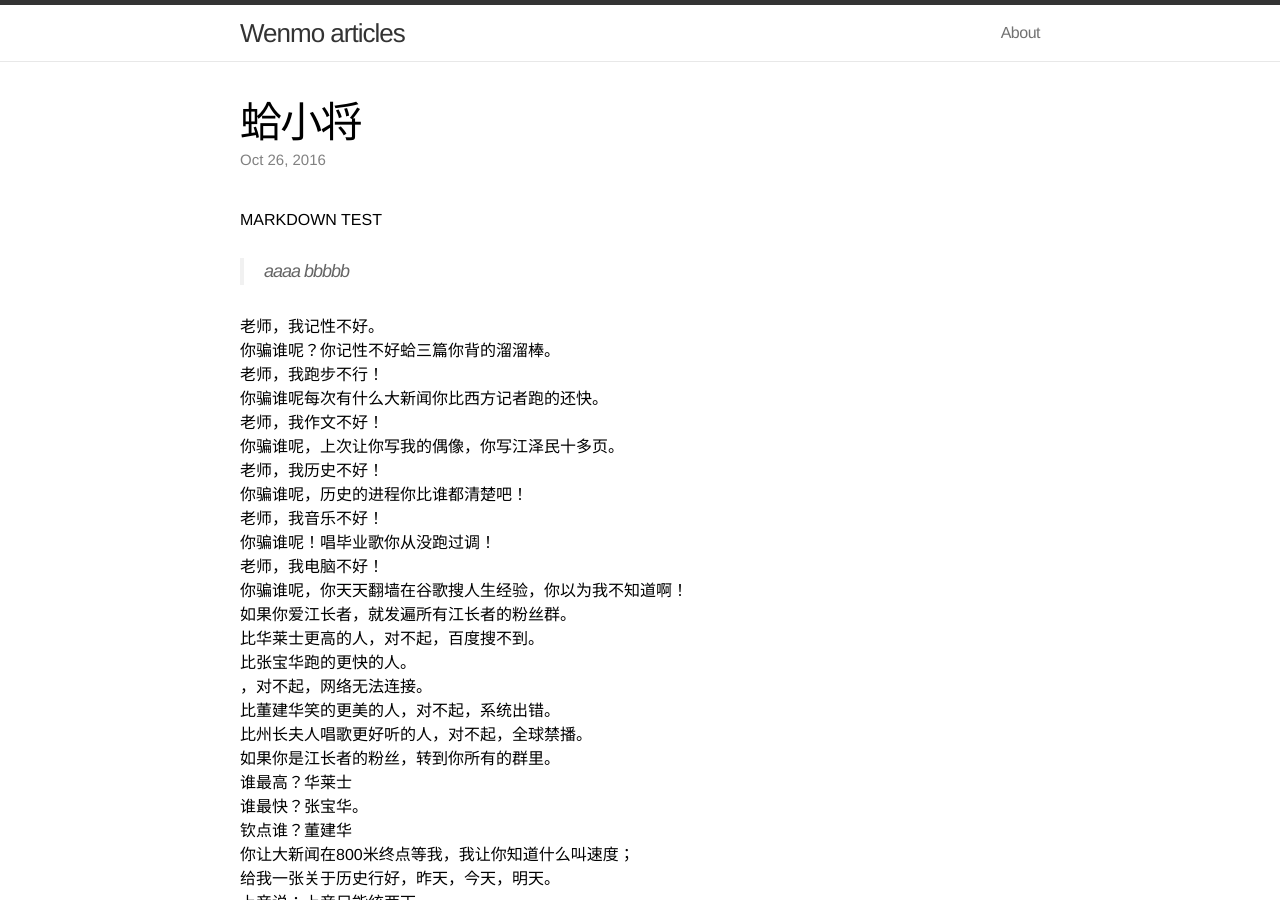
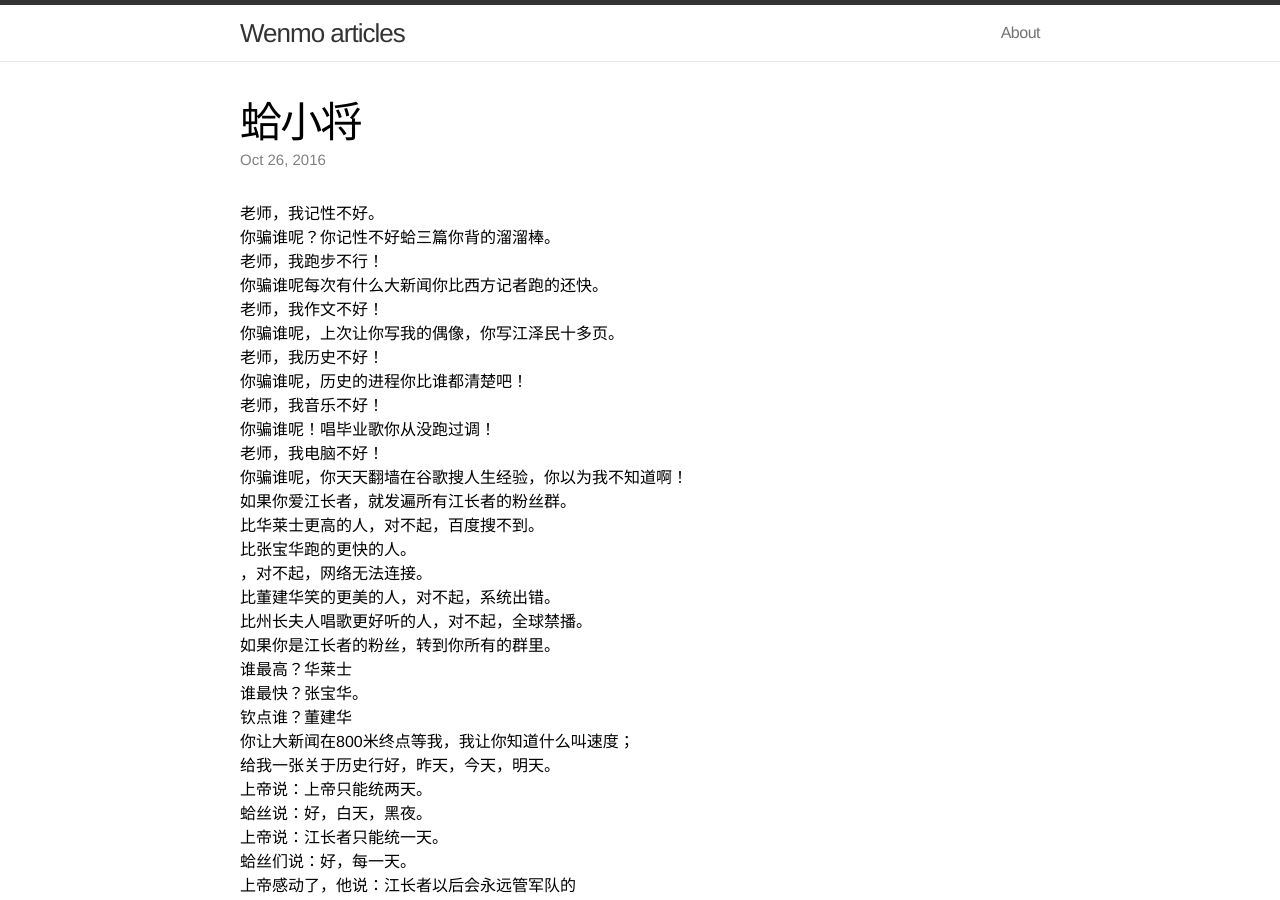
Before and after one commit to haplus1s/haplus1s.github.io, a Jekyll site: the page built from _posts/2016-10-26-ha1.markdown, in a window 1280 px wide and 900 px high. Built offline with Jekyll 4.4.1, drawn with Linux system fonts in a browser that asks for light colours.

Commit message:
format corrected

```diff
--- a/_posts/2016-10-26-ha1.markdown
+++ b/_posts/2016-10-26-ha1.markdown
@@ -4,10 +4,6 @@ title: "蛤小将"
 date:   2016-10-26 19:30:00
 categories: 文膜
 ---
-
-# MARKDOWN TEST
-> aaaa
-> bbbbb
 
 老师，我记性不好。<br/>
 你骗谁呢？你记性不好蛤三篇你背的溜溜棒。<br/>
```
